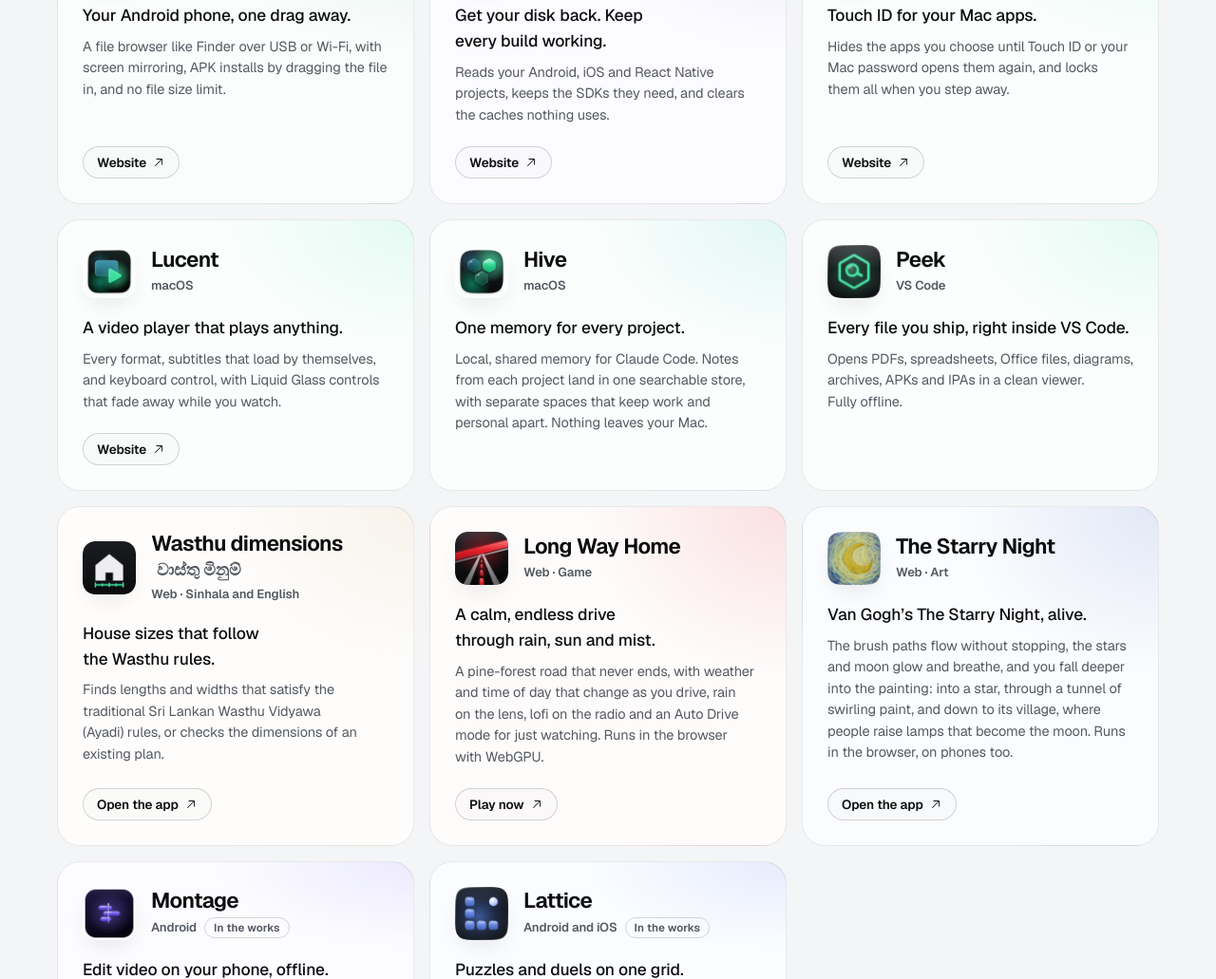
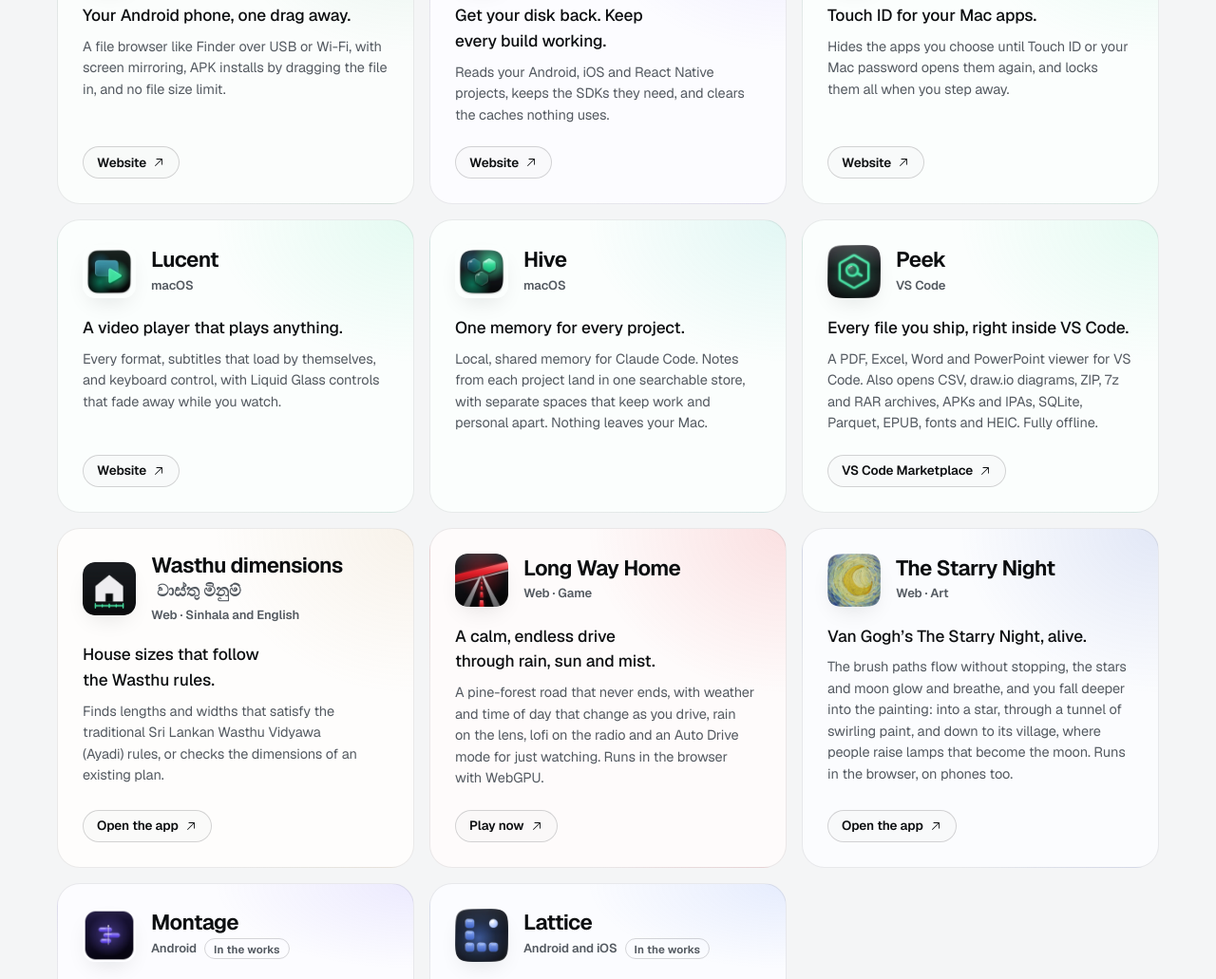
Before and after one commit to hexhad/hexhad.github.io, a plain HTML site: page apps/index.html in a window 1280 px wide. Shown: the part 1876-2907 px from the top of the page at 95% size. Drawn offline with nearby package versions, Linux system fonts and the light colour scheme; a web font is replaced by a local one.

Commit message:
Peek: SEO title and description, VS Code Marketplace link

```diff
--- a/apps/index.html
+++ b/apps/index.html
@@ -358,7 +358,7 @@
           <p class="prod-desc">Local, shared memory for Claude Code. Notes from each project land in one searchable store, with separate spaces that keep work and personal apart. Nothing leaves your Mac.</p>
         </article>
 
-        <article class="app spot" id="p-peek" data-tags="dev" data-search="peek  vs code every file you ship, right inside vs code. opens pdfs, spreadsheets, office files, diagrams, archives, apks and ipas in a clean viewer. fully offline." style="--tint:#43e0a0">
+        <article class="app spot" id="p-peek" data-tags="dev" data-search="peek pdf, excel, word &amp; file viewer vs code every file you ship, right inside vs code. a pdf, excel, word and powerpoint viewer for vs code. also opens csv, draw.io diagrams, zip, 7z and rar archives, apks and ipas, sqlite, parquet, epub, fonts and heic. fully offline." style="--tint:#43e0a0">
           <div class="app-head">
             <img class="app-icon" src="../src/products/peek-icon.webp" alt="" width="56" height="56" loading="lazy">
             <div>
@@ -367,7 +367,10 @@
             </div>
           </div>
           <p class="prod-tag">Every file you ship, right inside VS Code.</p>
-          <p class="prod-desc">Opens PDFs, spreadsheets, Office files, diagrams, archives, APKs and IPAs in a clean viewer. Fully offline.</p>
+          <p class="prod-desc">A PDF, Excel, Word and PowerPoint viewer for VS Code. Also opens CSV, draw.io diagrams, ZIP, 7z and RAR archives, APKs and IPAs, SQLite, Parquet, EPUB, fonts and HEIC. Fully offline.</p>
+          <div class="prod-links">
+            <a class="chip-link" href="https://marketplace.visualstudio.com/items?itemName=hexhad.peek-document-viewer" target="_blank" rel="noopener">VS Code Marketplace <span class="ic" aria-hidden="true"><svg><use href="#i-arrow-up-right"/></svg></span></a>
+          </div>
         </article>
 
         <article class="app spot" id="p-wasthu" data-tags="web" data-search="wasthu dimensions වාස්තු මිනුම් web · sinhala and english house sizes that follow the wasthu rules. finds lengths and widths that satisfy the traditional sri lankan wasthu vidyawa (ayadi) rules, or checks the dimensions of an existing plan." style="--tint:#c9a46a">
```
Also changed, not shown: index.html (+1 -1 lines), 1 other file.
